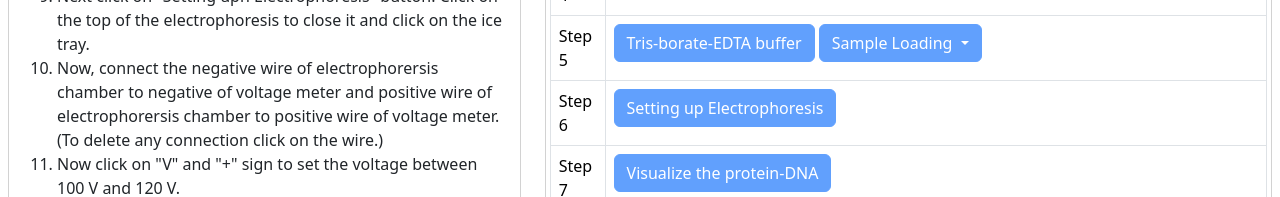
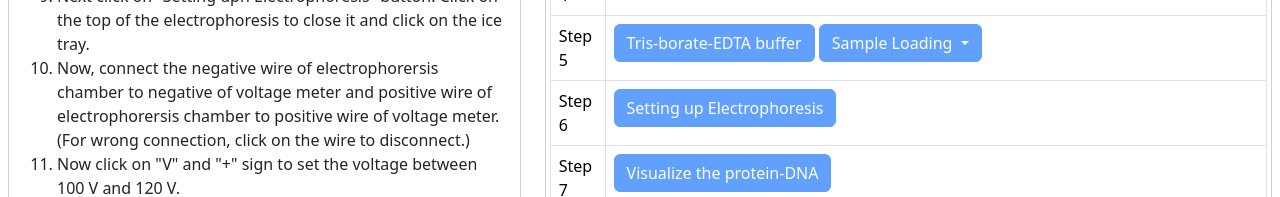
Before and after one commit to virtual-labs/exp-protein-dna-emsa-iitkgp, a plain HTML site: page experiment/simulation/index.html in a window 1280 px wide. Shown: the part 456-653 px from the top of the page. Drawn offline with nearby package versions, Linux system fonts and the light colour scheme.

Commit message:
emsa simulation updated

```diff
--- a/experiment/simulation/index.html
+++ b/experiment/simulation/index.html
@@ -45,7 +45,7 @@ Developer: Prakriti Dhang
 							<li>Next click on "Setting upn Electrophoresis" button. Click on the top of the electrophoresis to close it and click on the ice tray.</li>
 							<li>Now, connect the negative wire of electrophorersis
 								chamber to negative of voltage meter and
-								positive wire of electrophorersis chamber to positive wire of voltage meter. (To delete any connection click on the wire.)</li>
+								positive wire of electrophorersis chamber to positive wire of voltage meter. (For wrong connection, click on the wire to disconnect.)</li>
 							<li>Now click on "V" and "+" sign to set the voltage between 100 V and 120 V.</li>
 							<li> Click on the run icon button to run the gel. The dye front will reaches the bottom of
 								the gel in dark conditions. Click on stop icon button to switch off the power.</li>
```
